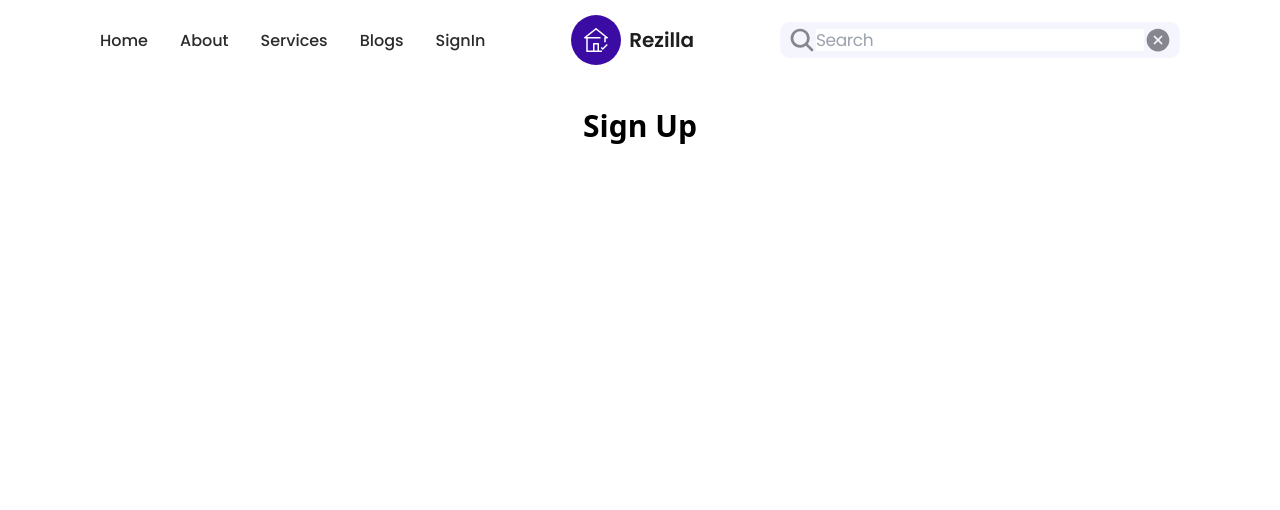
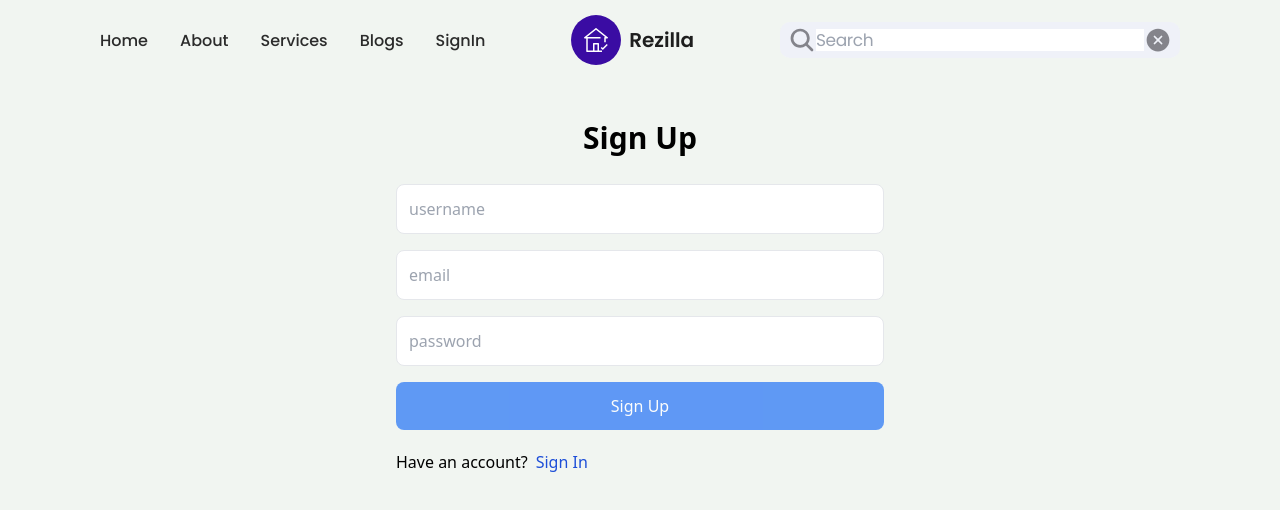
Before and after one commit to aaban-nayeem/client-side-real-state-arketplace, a React (Vite) app: page /signup in a window 1280 px wide. Shown: the top 510 px of the page. Built offline with nearby package versions, Linux system fonts and the light colour scheme.

Commit message:
Complete signup page UI

```diff
--- a/src/Pages/SignIn/Main/SignIn.jsx
+++ b/src/Pages/SignIn/Main/SignIn.jsx
@@ -1,5 +1,5 @@
 const SignIn = () => {
-  return <section className=""></section>;
-};
+  return <section className=""></section>
+}
 
-export default SignIn;
+export default SignIn
--- a/src/Pages/SignUp/Main/SignUp.jsx
+++ b/src/Pages/SignUp/Main/SignUp.jsx
@@ -1,11 +1,46 @@
+import { Link } from "react-router-dom";
 
 const SignUp = () => {
   return (
-    <section className=''>
+    <section className="mx-auto max-w-lg p-3">
+      <h1 className="my-7 text-center text-3xl font-semibold">Sign Up</h1>
+      <form className="flex flex-col gap-4">
+        <input
+          type="text"
+          name=""
+          id="username"
+          placeholder="username"
+          className="rounded-lg border p-3"
+        />
+        <input
+          type="email"
+          name=""
+          id="email"
+          placeholder="email"
+          className="rounded-lg border p-3"
+        />
+        <input
+          type="password"
+          name=""
+          id="Password"
+          placeholder="password"
+          className="rounded-lg border p-3"
+        />
 
-      <h1 className="text-3xl text-center font-semibold my-7">Sign Up</h1>
-   </section>
-
+        <button
+          disabled
+          className="disabled: rounded-lg bg-blue-500 p-3 text-white opacity-80 hover:opacity-95"
+        >
+          Sign Up
+        </button>
+      </form>
+      <section className="mt-5 flex gap-2">
+        <p className="">Have an account?</p>
+        <Link to="/signin">
+          <span className="text-blue-700">Sign In</span>
+        </Link>
+      </section>
+    </section>
   );
 };
 
--- a/src/index.css
+++ b/src/index.css
@@ -1,5 +1,9 @@
-@import url("https://fonts.googleapis.com/css2?family=Poppins:ital,wght@0,100;0,200;0,300;0,400;0,500;0,600;0,700;0,800;0,900;1,100;1,200;1,300;1,400;1,500;1,600;1,700;1,800;1,900&display=swap");
+@import url('https://fonts.googleapis.com/css2?family=Poppins:ital,wght@0,100;0,200;0,300;0,400;0,500;0,600;0,700;0,800;0,900;1,100;1,200;1,300;1,400;1,500;1,600;1,700;1,800;1,900&display=swap');
 
 @tailwind base;
 @tailwind components;
 @tailwind utilities;
+
+body {
+  background-color: rgb(241, 245, 241);
+}
```
Also changed, not shown: src/Components/Header/Header.jsx (+12 -12 lines), src/Pages/Home/Main/Home.jsx (+8 -8 lines), 1 other file (tests, documents, lock files or other folders).
